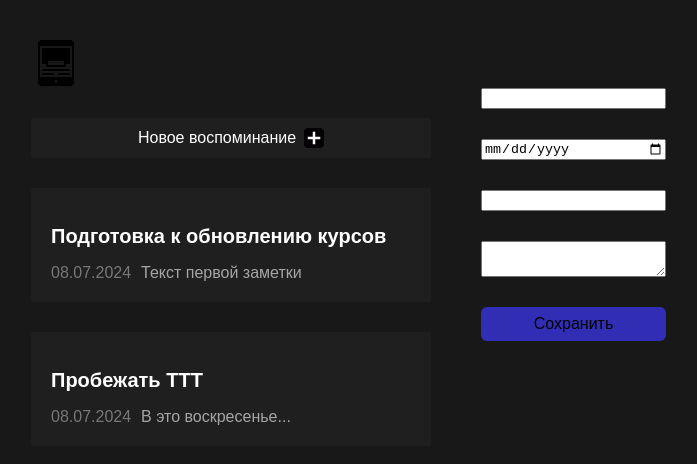
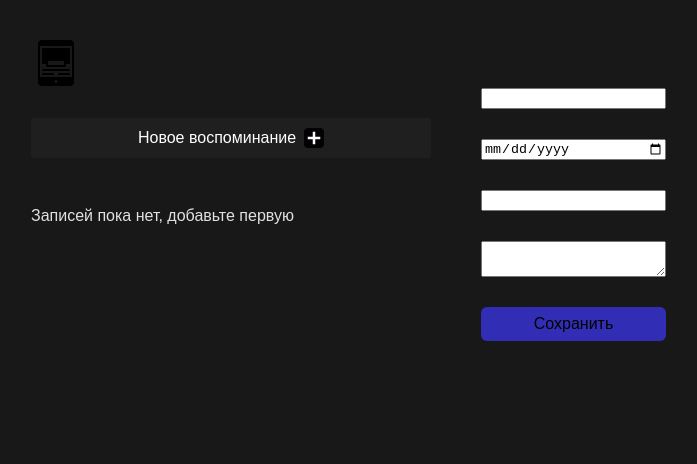
Before and after one commit to SanSan63kc/ReactCourse2023, a React (Vite) app: page / in a window 1280 px wide. Shown: the top 464 px of the page, without its empty margins (7-704 px from the left). Built offline with nearby package versions, Linux system fonts and the light colour scheme.

Commit message:
урок 38

```diff
--- a/src/App.jsx
+++ b/src/App.jsx
@@ -9,25 +9,32 @@
 import JournalAddButton from './components/JournalAddButton/JournalAddButton'
 import JournalForm from './components/JournalForm/JournalForm'
 
-function App() {
-
-  let data = [
-    {
+let INITIAL_DATA = [
+  /* {
+    id: 1,
     title: "Подготовка к обновлению курсов",
     text: "Текст первой заметки",
     date: new Date(),
   },
   {
+    id: 2,
     title: "Пробежать ТТТ",
     text: "В это воскресенье...",
     date: new Date(),
-    }
+  } */
 ]
 
-  let [inputData, setInputData] = useState("")
+function App() {
 
-  let inputChange = (event) => {
-    setInputData(event.target.value)
+  let [items, setItems] = useState(INITIAL_DATA)
+
+  let addItem = (item) => {
+    setItems(oldItems => [...oldItems, {
+      text: item.text,
+      title: item.title,
+      date: new Date(item.date),
+      id: Math.max(...oldItems.map(item => item.id)) + 1
+    }])
   }
 
   return (
@@ -35,19 +42,11 @@
       <LeftPanel>
         <Header />
         <JournalAddButton></JournalAddButton>
-        <JournalList>
-          <CardButton>
-            <JournalItem title={data[0].title} text={data[0].text} date={data[0].date} />
-          </CardButton>
-          <CardButton>
-            <JournalItem title={data[1].title} text={data[1].text} date={data[1].date} />
-          </CardButton>
-        </JournalList>
+        <JournalList items={items}/>
       </LeftPanel>
       <Body>
-        <JournalForm/>
+        <JournalForm onSubmit={addItem} />
       </Body>
-
     </div>
   )
 }
--- a/src/components/JournalForm/JournalForm.jsx
+++ b/src/components/JournalForm/JournalForm.jsx
@@ -2,30 +2,23 @@
 import "./JournalForm.css"
 import Button from '../Button/Button'
 
-function JournalForm({ children }) {
+function JournalForm({ onSubmit }) {
 
-    let [inputData, setInputData] = useState("")
-
-    let inputChange = (event) => {
-        setInputData(event.target.value)
-    }
-
-    let addJournalItem = (e)=>{
+    let addJournalItem = (e) => {
         e.preventDefault()
         let formData = new FormData(e.target)
         let formProps = Object.fromEntries(formData)
-
-        console.log(formProps)
+        onSubmit(formProps)
     }
 
     return (
-            <form className='journal-form' onSubmit={addJournalItem}>
-                <input type="text" name="title" />
-                <input type="date" name="date"></input>
-                <input type="text" name="tag" value={inputData} onChange={inputChange} />
-                <textarea name="post" id=""></textarea>
-                <Button text={"Сохранить"} onClick={()=>{console.log("")}}/>
-            </form>
+        <form className='journal-form' onSubmit={addJournalItem}>
+            <input type="text" name="title" />
+            <input type="date" name="date"></input>
+            <input type="text" name="tag"  />
+            <textarea name="text" id=""></textarea>
+            <Button text={"Сохранить"} />
+        </form>
     )
 }
 
--- a/src/components/JournalList/JournalList.jsx
+++ b/src/components/JournalList/JournalList.jsx
@@ -1,12 +1,31 @@
 import React, { useState } from 'react'
 import "./JournalList.css"
+import CardButton from '../CardButton/CardButton'
+import JournalItem from '../JournalItem/JournalItem'
 
-function JournalList({children}) {
-  return (
-      <div className='journal-list'>
-        {children}
-      </div>
-  )
+function JournalList({ items }) {
+
+  if (items.length === 0) {
+    return <p>Записей пока нет, добавьте первую</p>
+  }
+
+  let sortItems = (a, b) => {
+    if (a.date < b.date) {
+      return 1
+    } else {
+      return -1
+    }
+  }
+
+  return <> {items.sort(sortItems).map(el => (
+    <CardButton key={el.id}>
+      <JournalItem
+        title={el.title}
+        text={el.text}
+        date={el.date} />
+    </CardButton>
+  ))}
+  </>
 }
 
 export default JournalList
```
Lines whose indentation alone changed are shown as unchanged.
